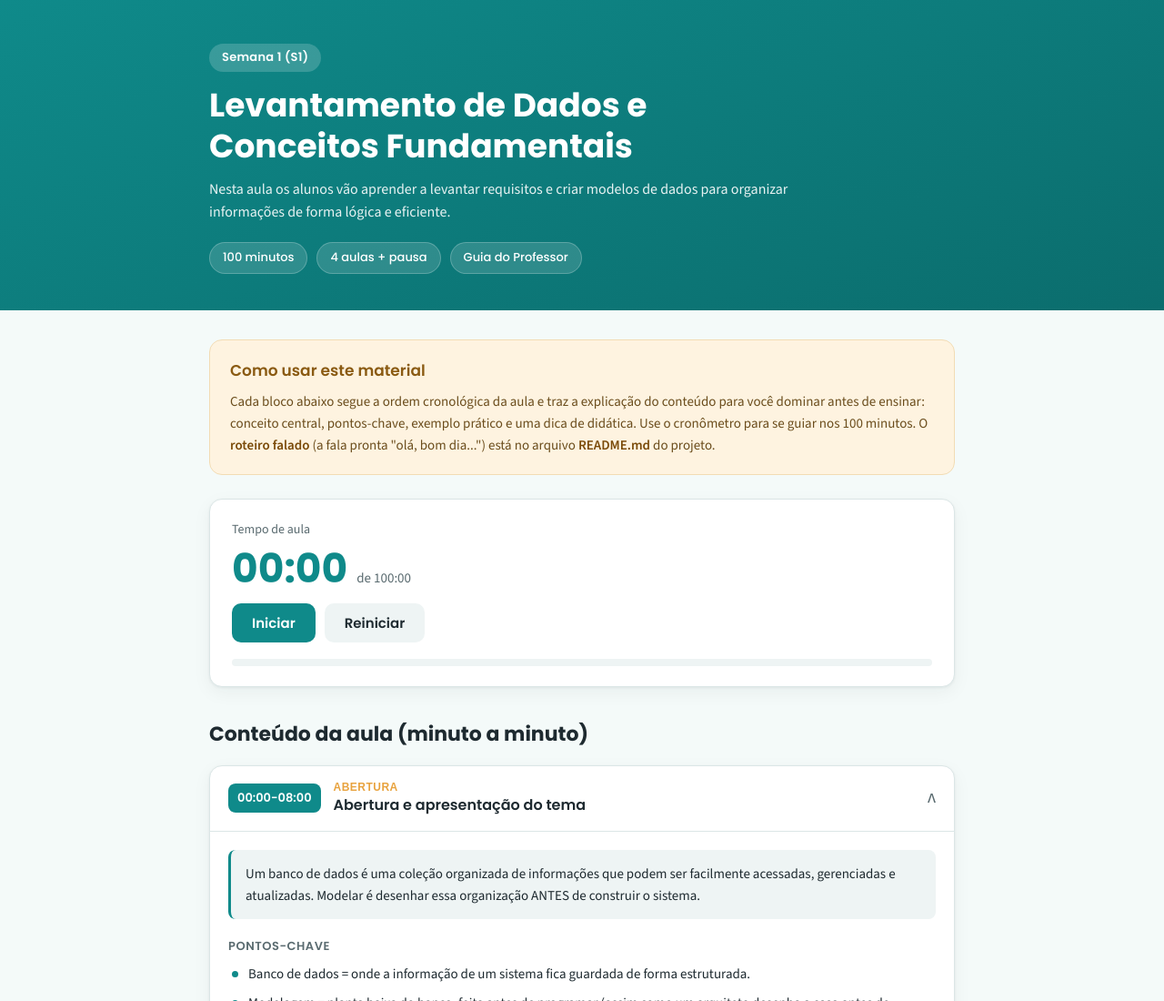
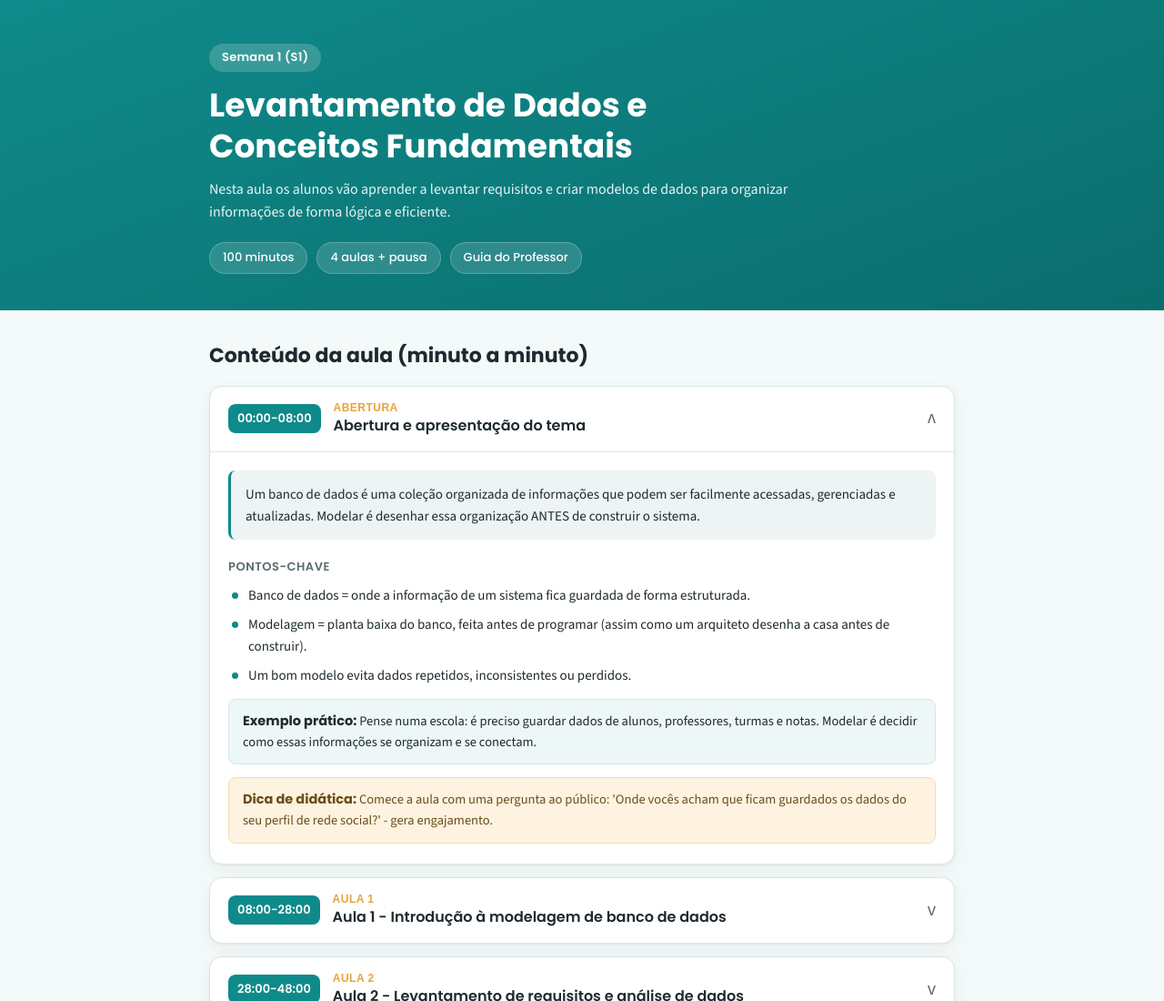
Before and after one commit to leone58/modelagem, a plain HTML site: page index.html in a window 1280 px wide. Shown: the top 1100 px of the page at 91% size. Drawn offline with nearby package versions, Linux system fonts and the light colour scheme.

Commit message:
Update index.html

```diff
--- a/index.html
+++ b/index.html
@@ -25,32 +25,10 @@
   </header>
 
   <main class="container main-content">
-    <!-- Como usar -->
-    <section class="info-box">
-      <h2>Como usar este material</h2>
-      <p>
-        Cada bloco abaixo segue a ordem cronológica da aula e traz a explicação do conteúdo para você dominar
-        antes de ensinar: conceito central, pontos-chave, exemplo prático e uma dica de didática. Use o
-        cronômetro para se guiar nos 100 minutos. O <strong>roteiro falado</strong> (a fala pronta "olá, bom dia...")
-        está no arquivo <strong>README.md</strong> do projeto.
-      </p>
-    </section>
+
 
     <!-- Cronômetro -->
-    <section class="cronometro" aria-label="Cronômetro da aula">
-      <div class="crono-display">
-        <span class="crono-label">Tempo de aula</span>
-        <span class="crono-tempo" id="crono-tempo">00:00</span>
-        <span class="crono-total">de 100:00</span>
-      </div>
-      <div class="crono-controles">
-        <button id="crono-play" class="btn btn-primary" type="button">Iniciar</button>
-        <button id="crono-reset" class="btn btn-ghost" type="button">Reiniciar</button>
-      </div>
-      <div class="crono-barra">
-        <div class="crono-progresso" id="crono-progresso"></div>
-      </div>
-    </section>
+
 
     <h2 class="section-title">Conteúdo da aula (minuto a minuto)</h2>
     <div id="blocos" class="blocos"></div>
```
